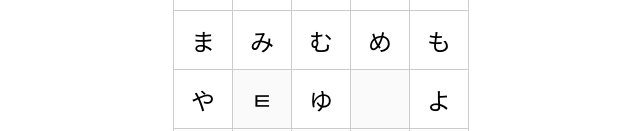
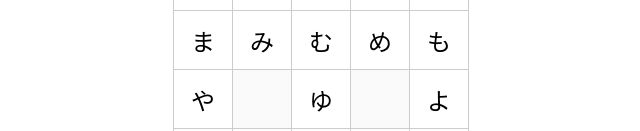
Before and after one commit to JPclass105/jpclass105.github.io, a plain HTML site: page hira.html in a window 1280 px wide. Shown: the part 669-800 px from the top of the page, 319-959 px from the left. Drawn offline with Linux system fonts and the light colour scheme.

Commit message:
Update hira.html

```diff
--- a/hira.html
+++ b/hira.html
@@ -165,7 +165,7 @@
   </tr>
   <tr>
     <td onclick="selectChar(this,'や','ya')">や</td>
-    <td class="empty">ㅌ</td>
+    <td class="empty"></td>
     <td onclick="selectChar(this,'ゆ','yu')">ゆ</td>
     <td class="empty"></td>
     <td onclick="selectChar(this,'よ','yo')">よ</td>
```
